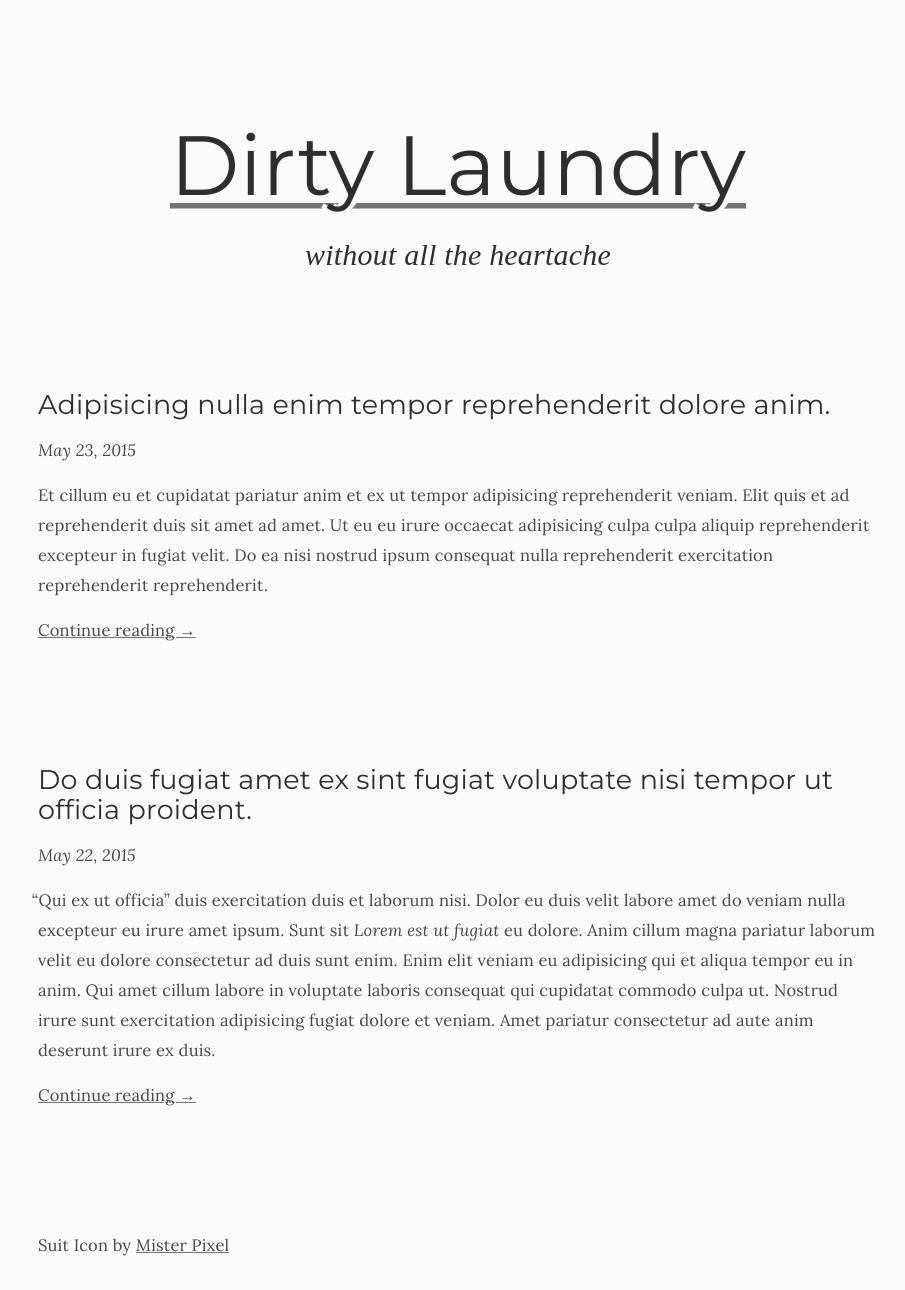
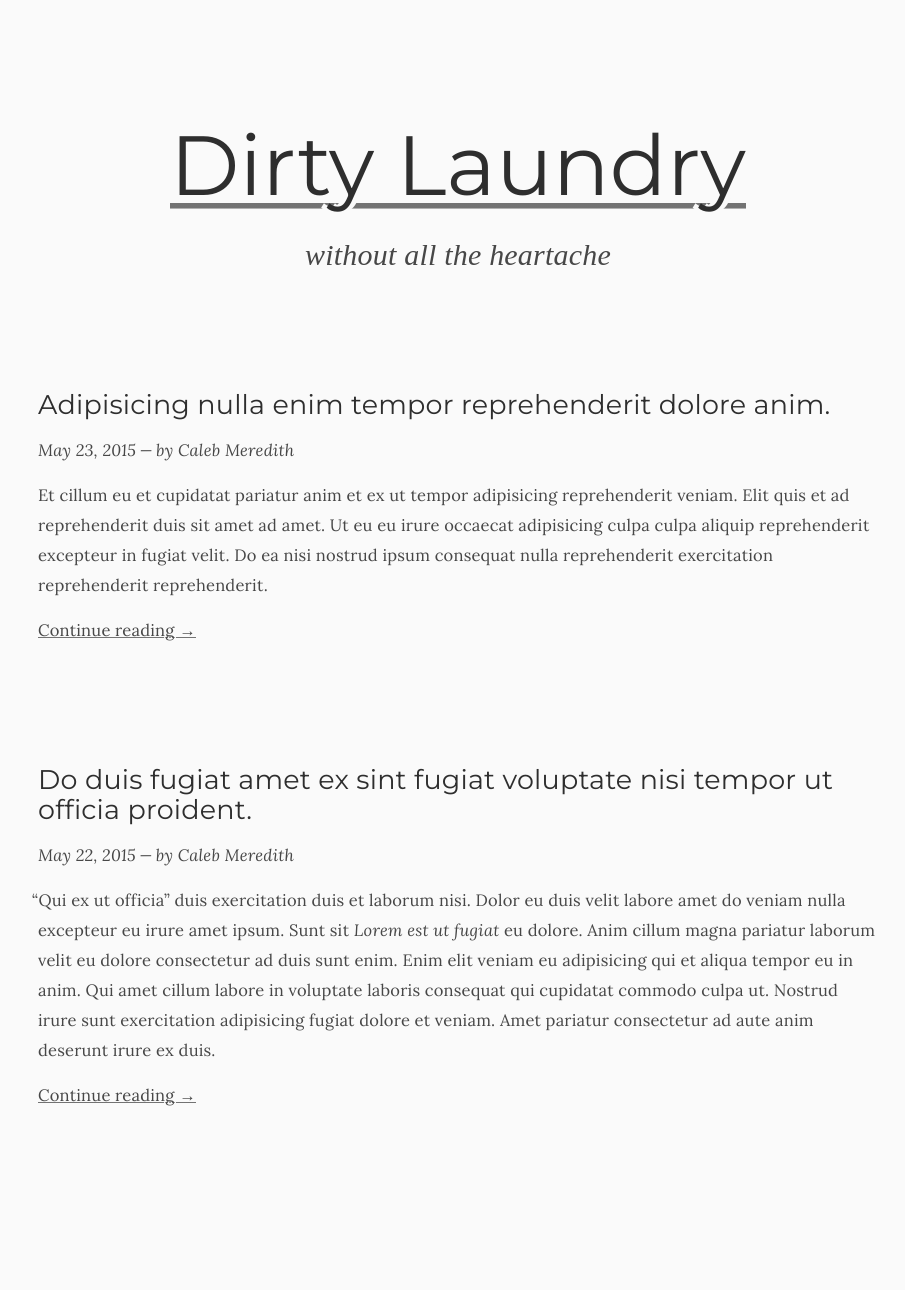
Before and after one commit to calebmer/calebmer.github.io, a Jekyll site: the page built from index.html, in a window 1280 px wide. Shown: the whole page, without its empty margins (182-1087 px from the left). Built offline with Jekyll 4.4.1, drawn with Linux system fonts in a browser that asks for light colours; nearby versions of some CDN libraries; after the commit the page ends 1260 px from its top, so only the background shows below that.

Commit message:
Style improvements

```diff
--- a/_config.yml
+++ b/_config.yml
@@ -18,6 +18,7 @@
       type: posts
     values:
       layout: post
+      author: Caleb Meredith
 
 markdown: kramdown
 
--- a/_includes/footer.html
+++ b/_includes/footer.html
@@ -1,3 +1 @@
-<footer>
-  Suit Icon by <a href="https://thenounproject.com/MisterPixel/" rel="nofollow">Mister Pixel</a>
-</footer>
+<footer></footer>
--- a/_styles/base.sass
+++ b/_styles/base.sass
@@ -2,7 +2,7 @@
   box-sizing: border-box
 
 ::selection
-  background-color: $c-lt-grey
+  background-color: $c-grey-lt
   text-shadow: none
 
 html
@@ -16,7 +16,7 @@
 
   background-color: $c-white
 
-  color: $c-dk-grey
+  color: $c-grey-dk
   font-size: 0.55rem
   font-family: 'Lora', serif
   line-height: 1rem
@@ -39,6 +39,9 @@
     background-position-y: 1.06em
 
     text-shadow: 0.1ch 0 $c-white, -0.1ch 0 $c-white
+
+    &:visited
+      color: inherit
 
 h1
   font-size: 0.9rem
@@ -64,6 +67,9 @@
   &:hover
     +a-gradient
 
+  &:visited
+    color: $c-grey
+
 em
   font-style: italic
 
--- a/_styles/modules/branding.sass
+++ b/_styles/modules/branding.sass
@@ -10,12 +10,13 @@
   line-height: 3rem
 
   +scr-in($xs)
-    margin: 0.5rem 0
+    margin: 0.25rem 0
 
     font-size: 2.2rem
     line-height: 2.5rem
 
 .branding-subtitle
+  color: $c-grey-dk
   font:
     size: 1rem
     family: 'Merriweather', serif
--- a/_styles/utils.sass
+++ b/_styles/utils.sass
@@ -1,7 +1,7 @@
 $c-white:   hsl(0, 0%, 98%)
-$c-lt-grey: hsl(0, 0%, 80%)
+$c-grey-lt: hsl(0, 0%, 88%)
 $c-grey:    hsl(0, 0%, 45%)
-$c-dk-grey: hsl(0, 0%, 28%)
+$c-grey-dk: hsl(0, 0%, 28%)
 $c-black:   hsl(0, 0%, 18%)
 $c-purple:  hsl(260, 30%, 50%)
 $c-blue:    hsl(210, 70%, 50%)
@@ -22,7 +22,7 @@
     @content
 
 =a-gradient
-  animation: a-gradient 2.5s linear infinite
+  animation: a-gradient 1.8s linear infinite
   background-image: linear-gradient(90deg, $c-blue, $c-blue, $c-purple, $c-purple, $c-blue, $c-green, $c-green, $c-blue, $c-purple, $c-purple, $c-blue, $c-blue)
 
 @keyframes a-gradient
--- a/index.html
+++ b/index.html
@@ -8,7 +8,7 @@
       <article class="article">
         <h1 class="article-title"><a href="{{ post.url }}">{{ post.title }}</a></h1>
         <div class="article-byline">
-          <time datetime="{{ post.date }}">{{ post.date | date: "%b %d, %Y" }}</time>
+          <time datetime="{{ post.date }}">{{ post.date | date: "%b %d, %Y" }}</time>&thinsp;&mdash;&thinsp;by {{post.author}}
         </div>
         <div class="article-excerpt">{{ post.excerpt | markdownify }}</div>
         <a class="article-readmore" href="{{ post.url }}">Continue reading &rarr;</a>
```
